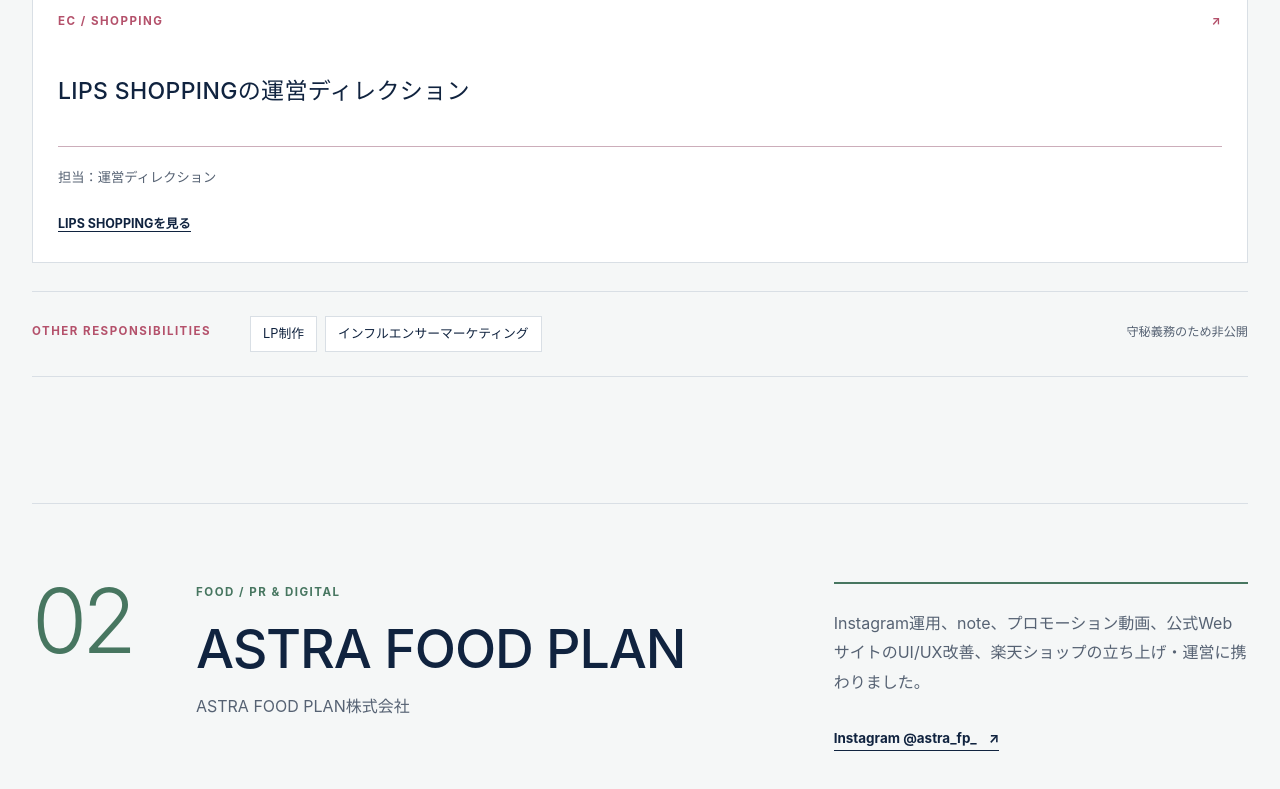
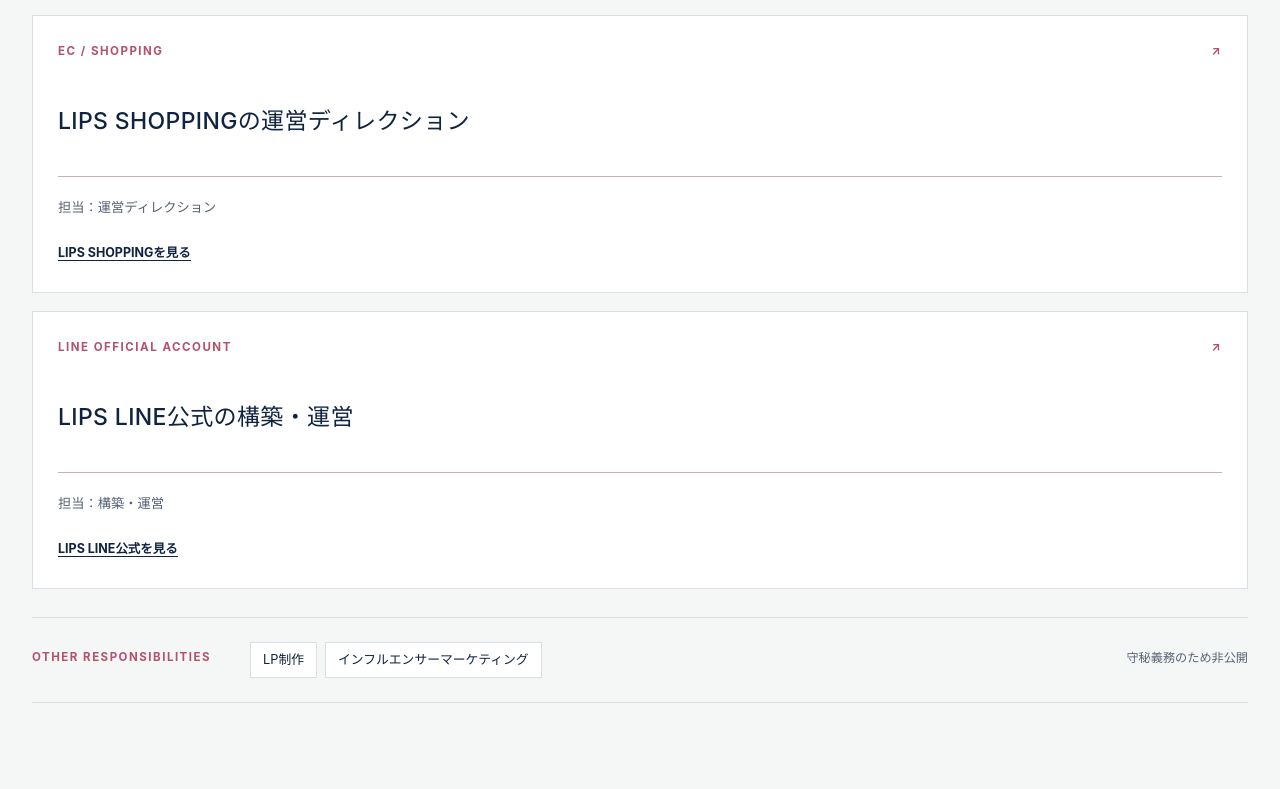
Before and after one commit to sasahiro-web/sns-web-portfolio, a plain HTML site: page index.html in a window 1280 px wide. Shown: the part 2294-3083 px from the top of the page. Drawn offline with Linux system fonts and the light colour scheme.

Commit message:
Add LIPS LINE official account portfolio work

```diff
--- a/index.html
+++ b/index.html
@@ -105,7 +105,7 @@
             </div>
             <div class="case-summary">
               <p>
-                Instagram投稿・ビジュアル制作、Web版の記事企画・編集、LP制作、インフルエンサーマーケティング、LIPS SHOPPINGの運営ディレクションに携わりました。
+                Instagram投稿・ビジュアル制作、Web版の記事企画・編集、LP制作、インフルエンサーマーケティング、LIPS SHOPPINGの運営ディレクション、LIPS LINE公式の構築・運営に携わりました。
               </p>
               <a
                 class="text-link"
@@ -206,6 +206,21 @@
               <div class="card-body">
                 <p class="card-role">担当：運営ディレクション</p>
                 <span class="card-cta">LIPS SHOPPINGを見る</span>
+              </div>
+            </a>
+
+            <a
+              class="work-card work-card-wide"
+              href="https://page.line.me/869tolrn?oat__id=7172228&amp;openQrModal=true"
+              target="_blank"
+              rel="noopener noreferrer"
+              data-reveal
+            >
+              <div class="card-topline"><span>LINE OFFICIAL ACCOUNT</span><span>↗</span></div>
+              <h4>LIPS LINE公式の構築・運営</h4>
+              <div class="card-body">
+                <p class="card-role">担当：構築・運営</p>
+                <span class="card-cta">LIPS LINE公式を見る</span>
               </div>
             </a>
           </div>
```
